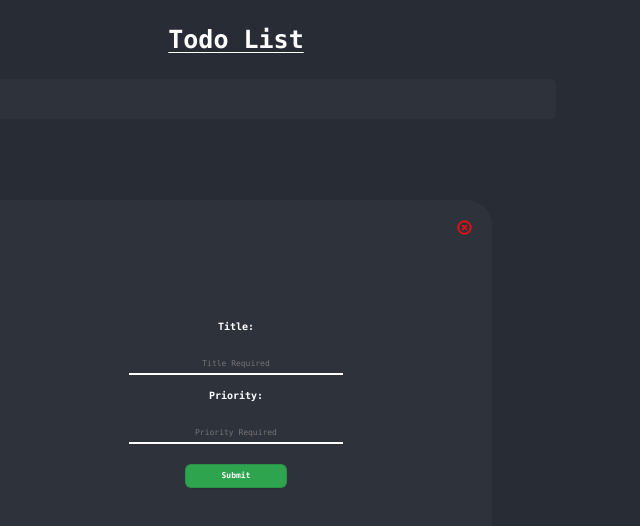
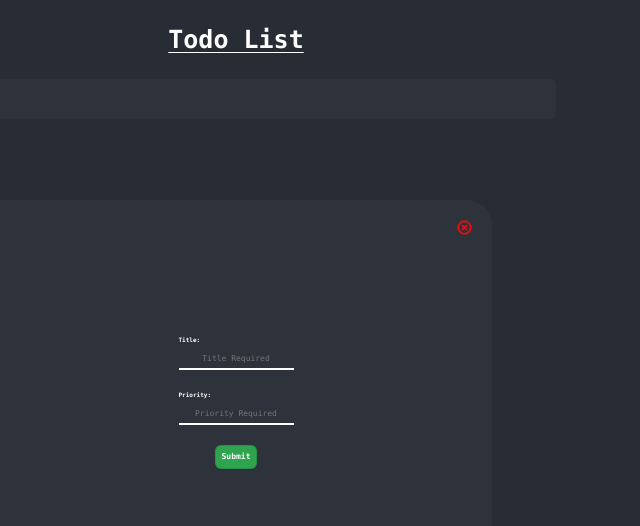
Before and after one commit to JackMatthewRimmer/TodoApp, a React (Create React App) app in the folder todo-list/: page / in a window 1280 px wide. Both pictures are taken after a click on the icon 640 px from the left and 99 px from the top of the page. Shown: the top 526 px of the page, without its empty margins (404-1044 px from the left). Built offline with nearby package versions, Linux system fonts and the light colour scheme.

Commit message:
Much better looking form

```diff
--- a/todo-list/src/Components/Modal/Modal.css
+++ b/todo-list/src/Components/Modal/Modal.css
@@ -1,7 +1,8 @@
 .ModalDiv {
-    display: grid;
     position: fixed;
+    display: flex;
     align-items: center;
+    justify-content: center;
     top:50%;
     left: 50%;
     transform: translate(-50%, -50%);
@@ -20,13 +21,20 @@
 }
 
 .ModalFormSection {
+  display: flex;
+  flex-direction: column;
+  max-width: 100%;
   margin-bottom: 15px;
+}
+
+.ModalFieldTitle {
+  display: flex;
+  justify-content: left;
 }
 
 .ModalField {
   font-family: inherit;
   min-height: 100%;
-  min-width: 40%;
   font-size: 8px;
   padding: 5px;
   text-align: center;
@@ -34,10 +42,6 @@
   background-color: transparent;
   border: 0;
   border-bottom: 2px #fff solid;
-}
-
-.ModalFieldTitle {
-  display: flex;
 }
 
 .ModalField:focus{
--- a/todo-list/src/Components/Modal/Modal.tsx
+++ b/todo-list/src/Components/Modal/Modal.tsx
@@ -42,7 +42,13 @@ export const Modal: FC<ModalProps> = () => {
         {() => (
           <Form>
             <div className="ModalFormSection">
-              <Typography text="Title:" fontSize={"10px"} fontWeight={"bold"} />
+              <div className="ModalFieldTitle">
+                <Typography
+                  text="Title:"
+                  fontSize={"6px"}
+                  fontWeight={"bold"}
+                />
+              </div>
               <Field
                 type="title"
                 name="title"
@@ -51,11 +57,13 @@ export const Modal: FC<ModalProps> = () => {
               />
             </div>
             <div className="ModalFormSection">
-              <Typography
-                text="Priority:"
-                fontSize={"10px"}
-                fontWeight={"bold"}
-              />
+              <div className="ModalFieldTitle">
+                <Typography
+                  text="Priority:"
+                  fontSize={"6px"}
+                  fontWeight={"bold"}
+                />
+              </div>
               <Field
                 type="priority"
                 name="priority"
```
